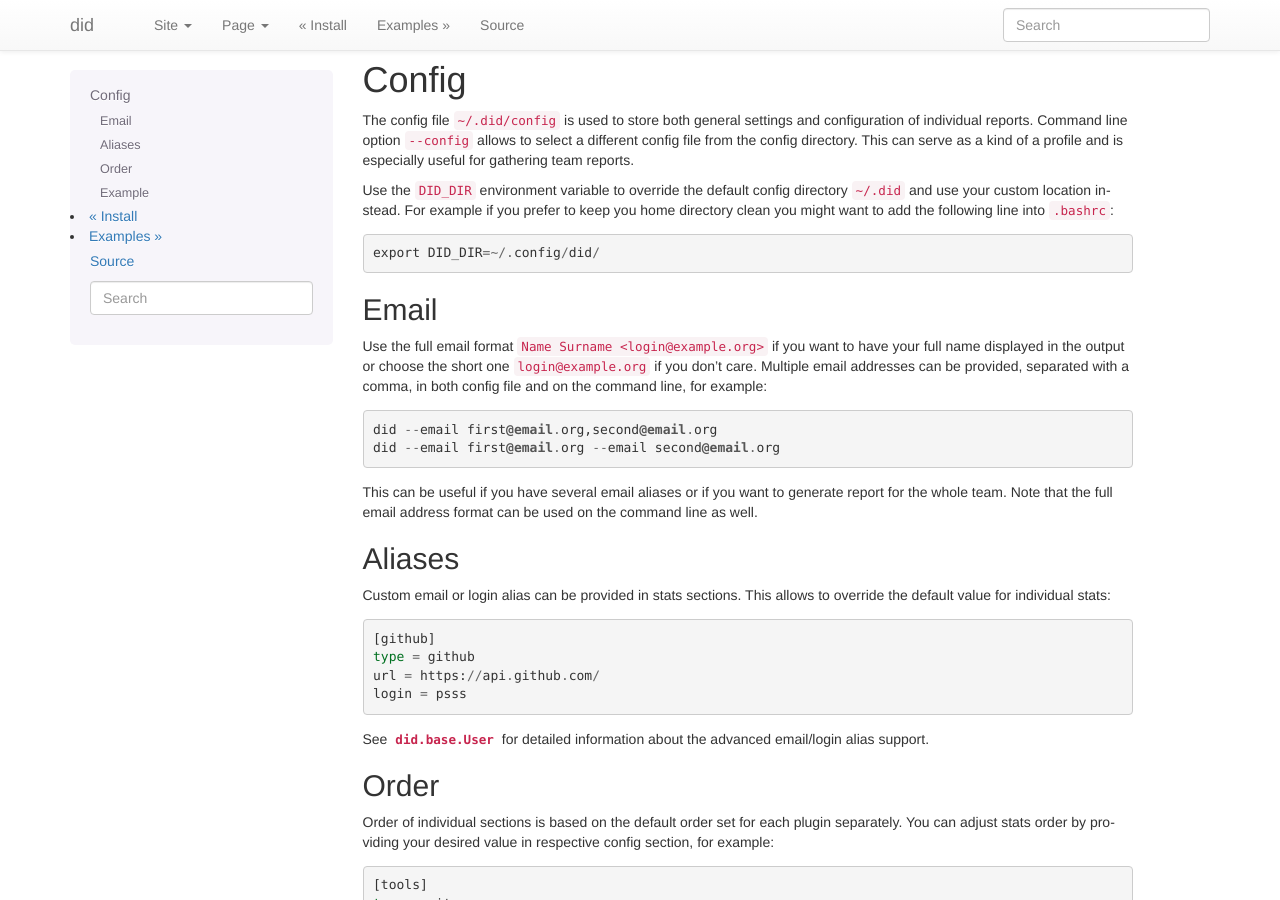
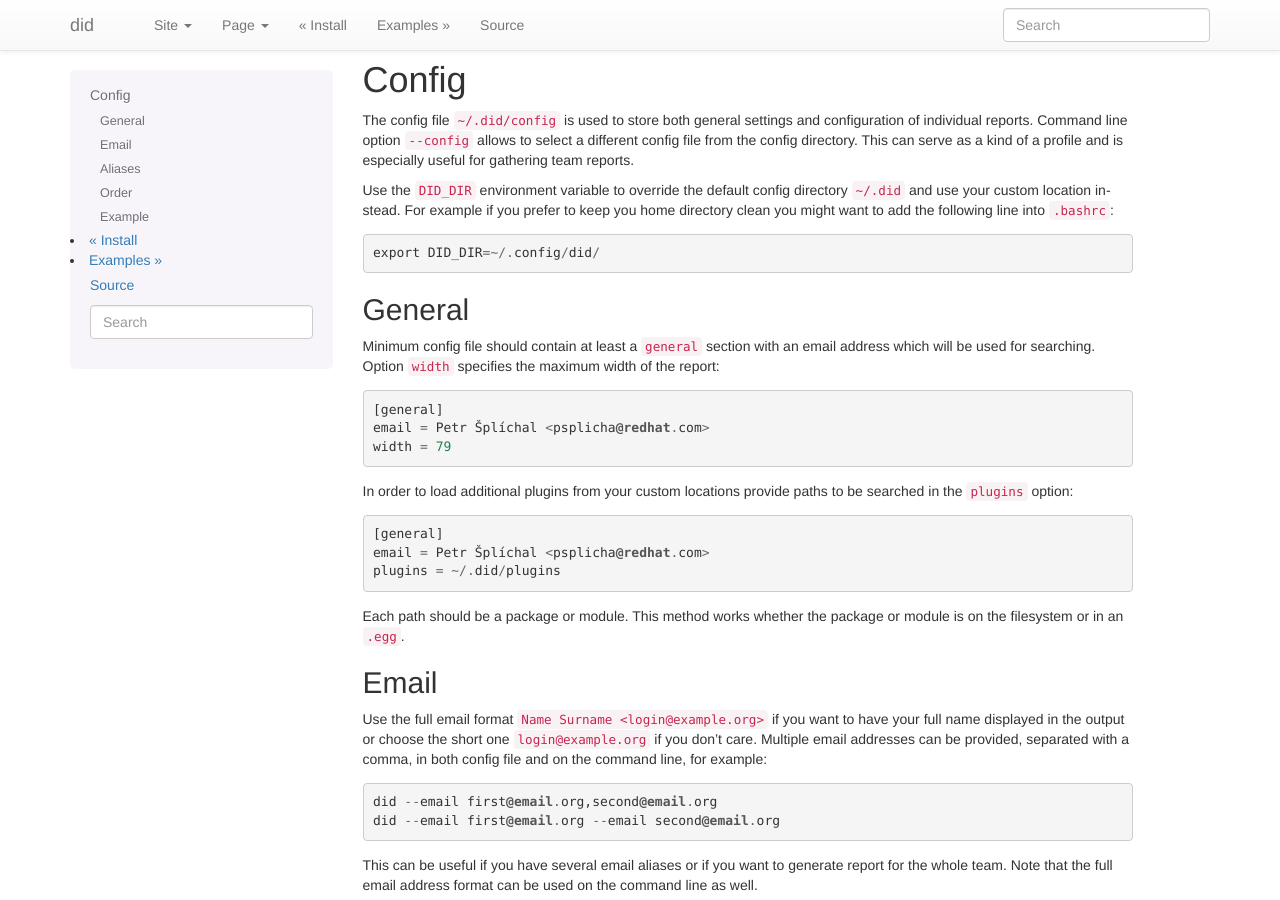
Before and after one commit to psss/did, a Sphinx documentation site: the page built from docs/config.rst, in a window 1280 px wide and 900 px high. Built offline with Sphinx 7.4.7, drawn with Linux system fonts in a browser that asks for light colours.

Commit message:
Document the custom plugin configuration

```diff
--- a/docs/config.rst
+++ b/docs/config.rst
@@ -15,6 +15,28 @@ For example if you prefer to keep you home directory clean you
 might want to add the following line into ``.bashrc``::
 
     export DID_DIR=~/.config/did/
+
+
+General
+~~~~~~~~~~~~~~~~~~~~~~~~~~~~~~~~~~~~~~~~~~~~~~~~~~~~~~~~~~~~~~~~~~
+
+Minimum config file should contain at least a ``general`` section
+with an email address which will be used for searching. Option
+``width`` specifies the maximum width of the report::
+
+    [general]
+    email = Petr Šplíchal <psplicha@redhat.com>
+    width = 79
+
+In order to load additional plugins from your custom locations
+provide paths to be searched in the ``plugins`` option::
+
+    [general]
+    email = Petr Šplíchal <psplicha@redhat.com>
+    plugins = ~/.did/plugins
+
+Each path should be a package or module. This method works whether
+the package or module is on the filesystem or in an ``.egg``.
 
 
 Email
```
